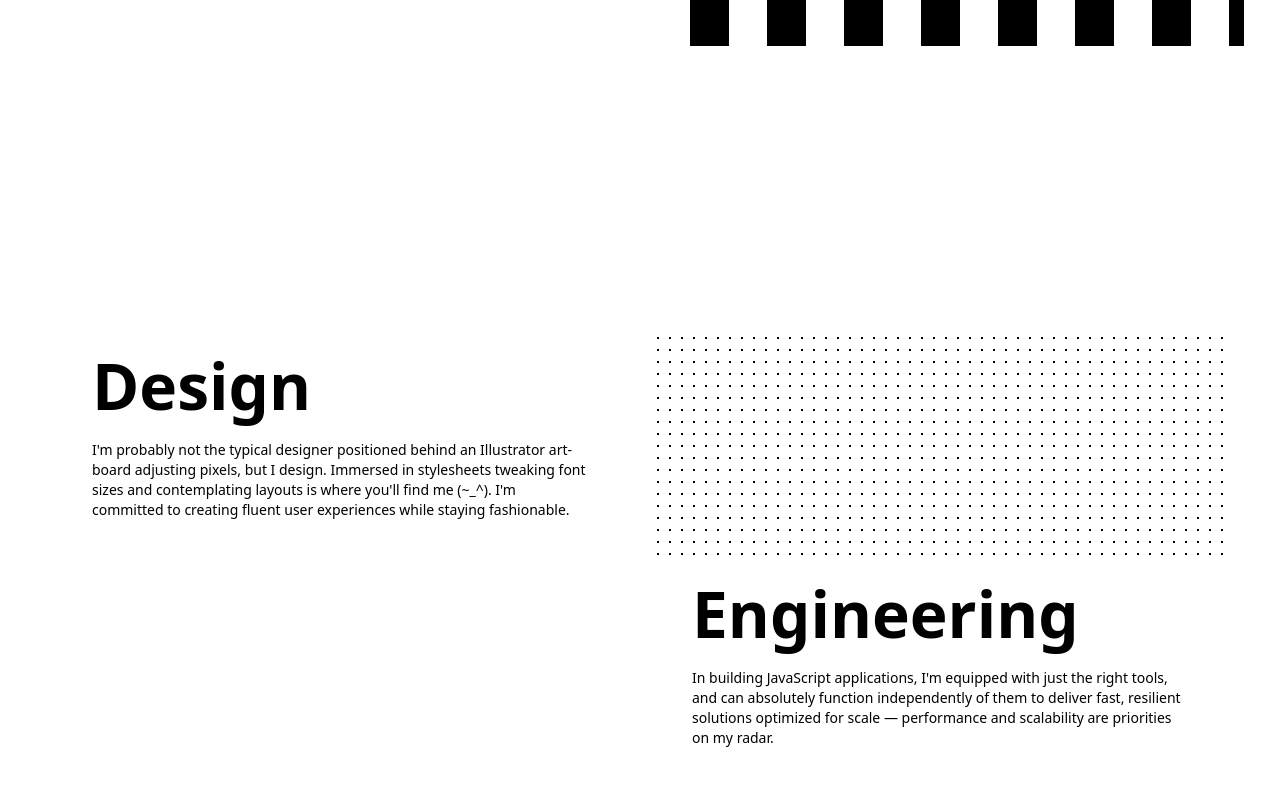
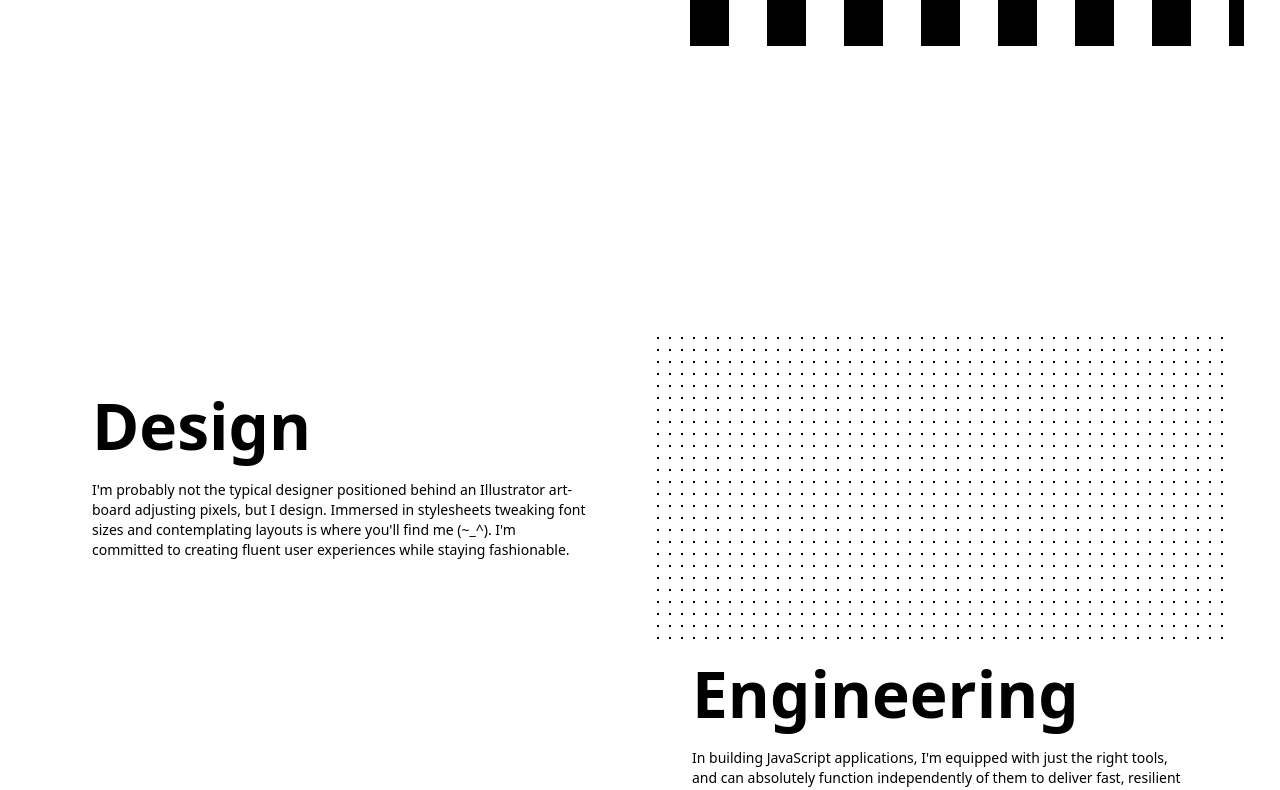
Before and after one commit to anasyakubu/frontend-portfolio, a React (Vite) app: page / in a window 1280 px wide. Shown: the part 544-1334 px from the top of the page. Built offline with nearby package versions, Linux system fonts and the light colour scheme.

Commit message:
Fixed Padding

```diff
--- a/src/Section/SkillsHome/SkillsHome.tsx
+++ b/src/Section/SkillsHome/SkillsHome.tsx
@@ -6,7 +6,7 @@ const SkillsHome = () => {
         <div className="p-3 space-y-2 lg:grid lg:grid-cols-2 lg:gap-x-6 lg:space-y-0">
           {/* Design */}
           {/* text */}
-          <div className="p-10">
+          <div className="p-10 py-10 my-10">
             <h1
               className="text-xl font-extrabold text-black header"
               style={{ fontSize: "4rem" }}
@@ -25,7 +25,7 @@ const SkillsHome = () => {
           {/* Engineer */}
           <div className="engineerImg"></div>
           {/* text */}
-          <div className="p-10">
+          <div className="p-10 py-10 my-10">
             <h1
               className="text-xl font-extrabold text-black header"
               style={{ fontSize: "4rem" }}
```
